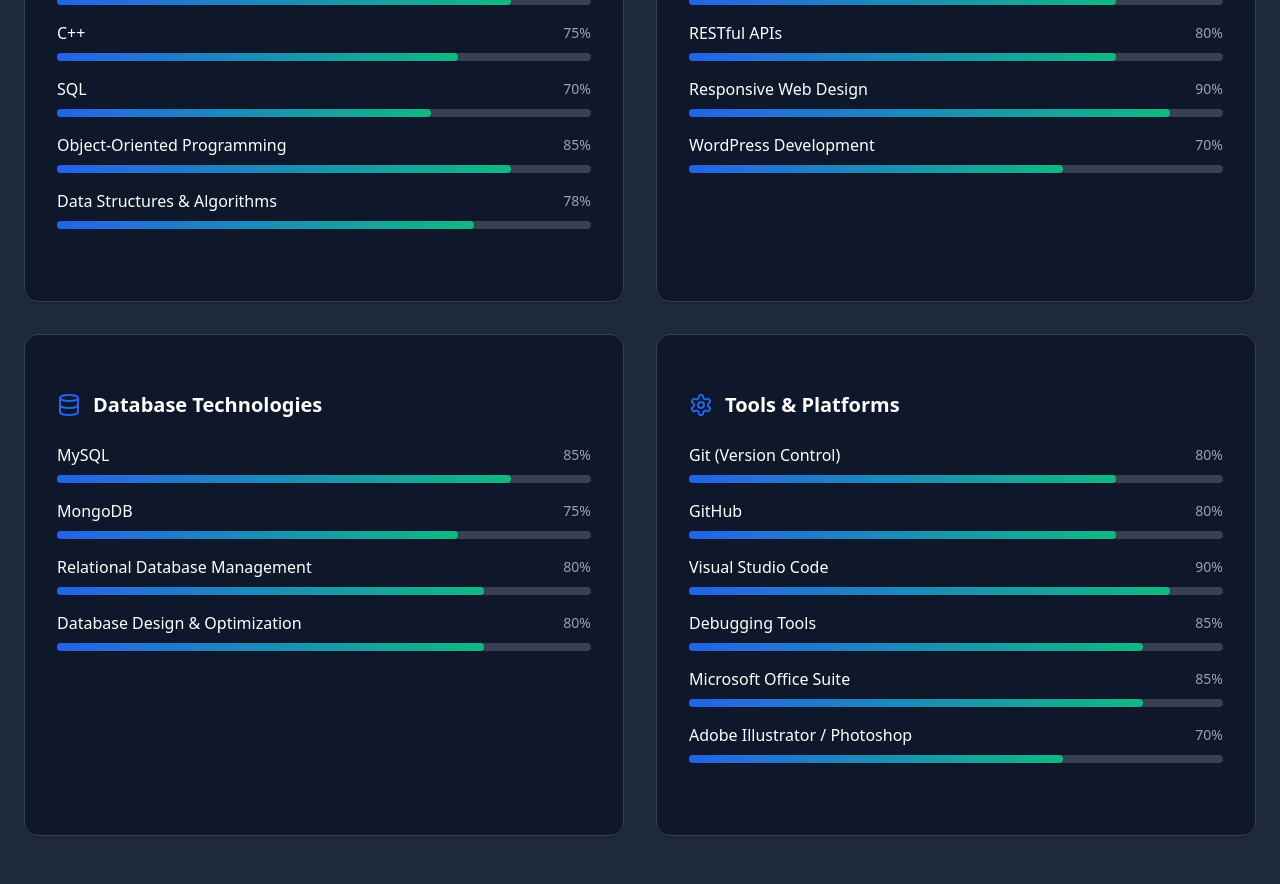
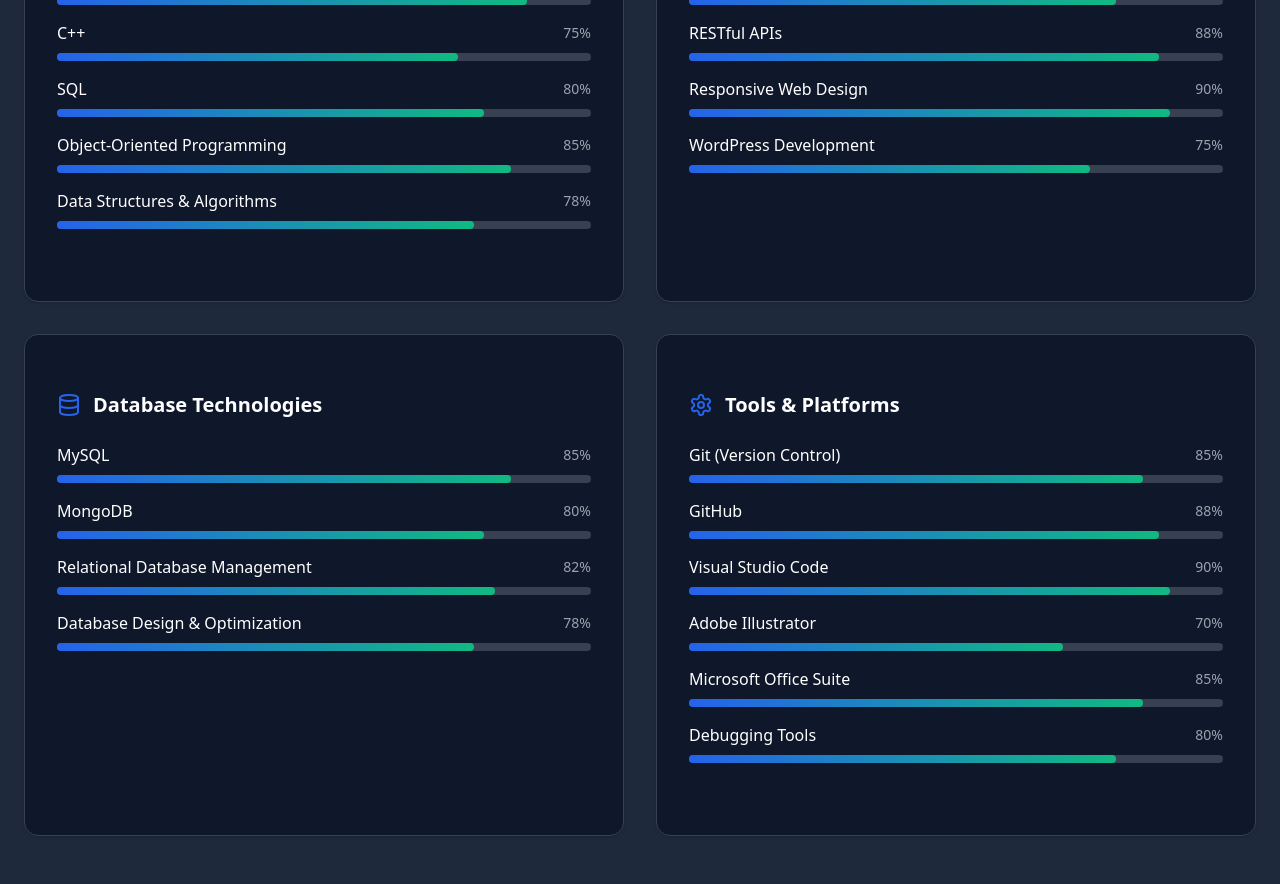
Before and after one commit to momenkelany/Momen-Kelany-Portfolio, a React (Vite) app in the folder portfolio-website/: page / in a window 1280 px wide. Shown: the part 2220-3104 px from the top of the page. Built offline with nearby package versions, Linux system fonts and the light colour scheme.

Commit message:
Revert "git pages"
This reverts commit 2a227ead3f8ac446ad1654c1b7709ca58f294cfe.

```diff
--- a/portfolio-website/package.json
+++ b/portfolio-website/package.json
@@ -1,5 +1,4 @@
 {
-  "homepage": "https://momenkelany.github.io/Momen-Kelany-Portfolio/",
   "name": "portfolio-website",
   "private": true,
   "version": "0.0.0",
@@ -8,9 +7,7 @@
     "dev": "vite",
     "build": "vite build",
     "lint": "eslint .",
-    "preview": "vite preview",
-    "predeploy": "npm run build",
-    "deploy": "gh-pages -d dist"
+    "preview": "vite preview"
   },
   "dependencies": {
     "@hookform/resolvers": "^5.0.1",
@@ -47,7 +44,6 @@
     "date-fns": "^4.1.0",
     "embla-carousel-react": "^8.6.0",
     "framer-motion": "^12.15.0",
-    "gh-pages": "^6.3.0",
     "input-otp": "^1.4.2",
     "lucide-react": "^0.510.0",
     "next-themes": "^0.4.6",
--- a/portfolio-website/src/components/About.jsx
+++ b/portfolio-website/src/components/About.jsx
@@ -65,11 +65,11 @@
                   </div>
                   <div className="flex items-center space-x-3">
                     <Phone className="text-primary" size={20} />
-                    <a  href="tel:+201152214242" className="text-muted-foreground hover:text-primary transition-colors">+201152214242</a>
+                    <span className="text-muted-foreground">+201152214242</span>
                   </div>
                   <div className="flex items-center space-x-3">
                     <Mail className="text-primary" size={20} />
-                    <a  href="mailto:momenkelany1@gmail.com" className="text-muted-foreground hover:text-primary transition-colors">momenkelany1@gmail.com</a>
+                    <span className="text-muted-foreground">momenkelany1@gmail.com</span>
                   </div>
                   <div className="flex items-center space-x-3">
                     <Linkedin className="text-primary" size={20} />
--- a/portfolio-website/src/components/Footer.jsx
+++ b/portfolio-website/src/components/Footer.jsx
@@ -33,7 +33,7 @@
               <Linkedin size={24} />
             </a>
             <a
-              href="https://github.com/momenkelany"
+              href="https://github.com"
               target="_blank"
               rel="noopener noreferrer"
               className="text-muted-foreground hover:text-primary transition-colors duration-300"
--- a/portfolio-website/src/components/Hero.jsx
+++ b/portfolio-website/src/components/Hero.jsx
@@ -63,7 +63,7 @@
               asChild
               className="border-primary text-primary hover:bg-primary hover:text-primary-foreground"
             >
-              <a href="https://drive.google.com/file/d/1skqfLlu3qh3nVVDDBpapbsJGHK2V09hW/view?usp=sharing" target="_blank">
+              <a href="/resume.pdf" download>
                 Download Resume
                 <Download className="ml-2 h-4 w-4" />
               </a>
--- a/portfolio-website/src/components/Skills.jsx
+++ b/portfolio-website/src/components/Skills.jsx
@@ -30,9 +30,9 @@
       skills: [
         { name: 'HTML', level: 90 },
         { name: 'CSS', level: 85 },
-        { name: 'JavaScript', level: 85 },
+        { name: 'JavaScript', level: 88 },
         { name: 'C++', level: 75 },
-        { name: 'SQL', level: 70 },
+        { name: 'SQL', level: 80 },
         { name: 'Object-Oriented Programming', level: 85 },
         { name: 'Data Structures & Algorithms', level: 78 }
       ]
@@ -42,11 +42,11 @@
       icon: <Globe className="text-primary" size={24} />,
       skills: [
         { name: 'Node.js', level: 85 },
-        { name: 'Express.js', level: 85 },
+        { name: 'Express.js', level: 82 },
         { name: 'React', level: 80 },
-        { name: 'RESTful APIs', level: 80 },
+        { name: 'RESTful APIs', level: 88 },
         { name: 'Responsive Web Design', level: 90 },
-        { name: 'WordPress Development', level: 70 }
+        { name: 'WordPress Development', level: 75 }
       ]
     },
     {
@@ -54,21 +54,21 @@
       icon: <Database className="text-primary" size={24} />,
       skills: [
         { name: 'MySQL', level: 85 },
-        { name: 'MongoDB', level: 75 },
-        { name: 'Relational Database Management', level: 80 },
-        { name: 'Database Design & Optimization', level: 80 }
+        { name: 'MongoDB', level: 80 },
+        { name: 'Relational Database Management', level: 82 },
+        { name: 'Database Design & Optimization', level: 78 }
       ]
     },
     {
       title: 'Tools & Platforms',
       icon: <Settings className="text-primary" size={24} />,
       skills: [
-        { name: 'Git (Version Control)', level: 80 },
-        { name: 'GitHub', level: 80 },
+        { name: 'Git (Version Control)', level: 85 },
+        { name: 'GitHub', level: 88 },
         { name: 'Visual Studio Code', level: 90 },
-        { name: 'Debugging Tools', level: 85 },
+        { name: 'Adobe Illustrator', level: 70 },
         { name: 'Microsoft Office Suite', level: 85 },
-        { name: 'Adobe Illustrator / Photoshop', level: 70 }
+        { name: 'Debugging Tools', level: 80 }
       ]
     }
   ];
--- a/portfolio-website/vite.config.js
+++ b/portfolio-website/vite.config.js
@@ -6,7 +6,6 @@
 // https://vite.dev/config/
 export default defineConfig({
   plugins: [react(),tailwindcss()],
-  base:"/Momen-Kelany-Portfolio",
   resolve: {
     alias: {
       "@": path.resolve(__dirname, "./src"),
```
Also changed, not shown: 1 other file (tests, documents, lock files or other folders).
